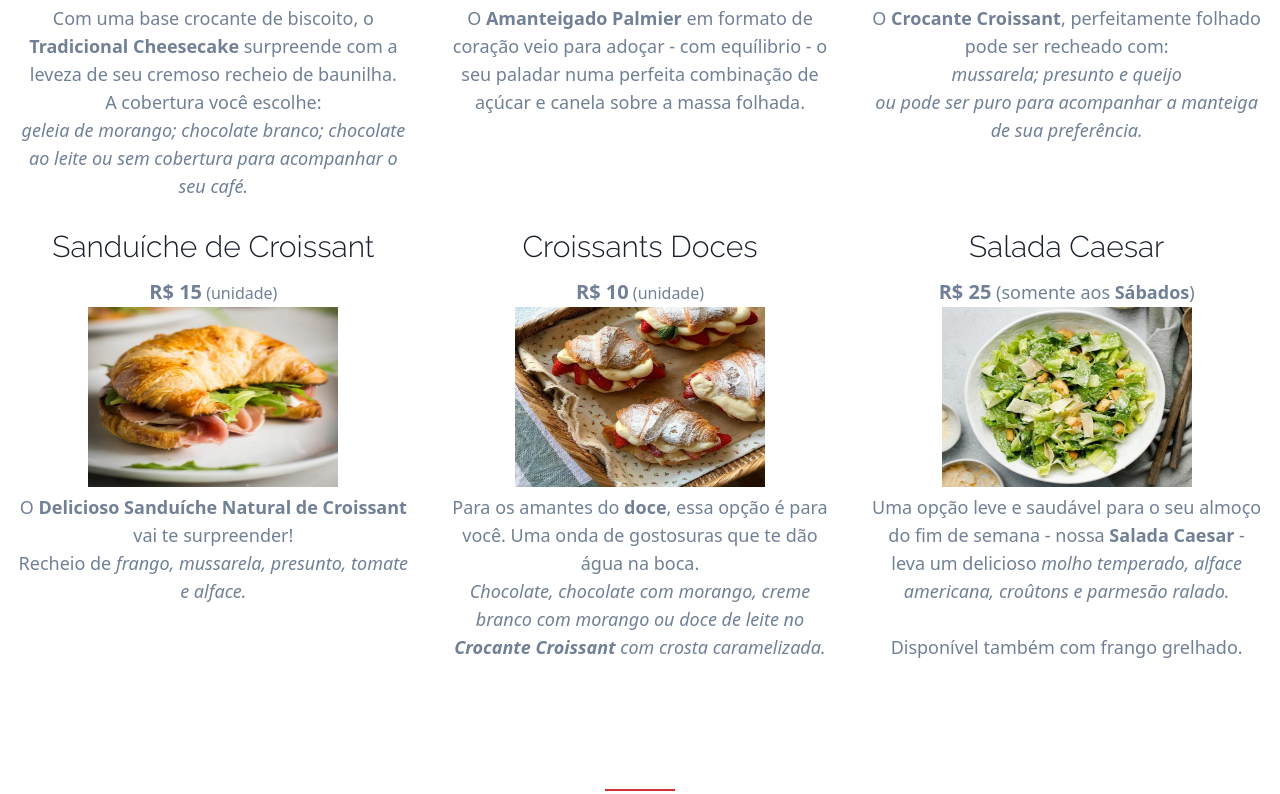
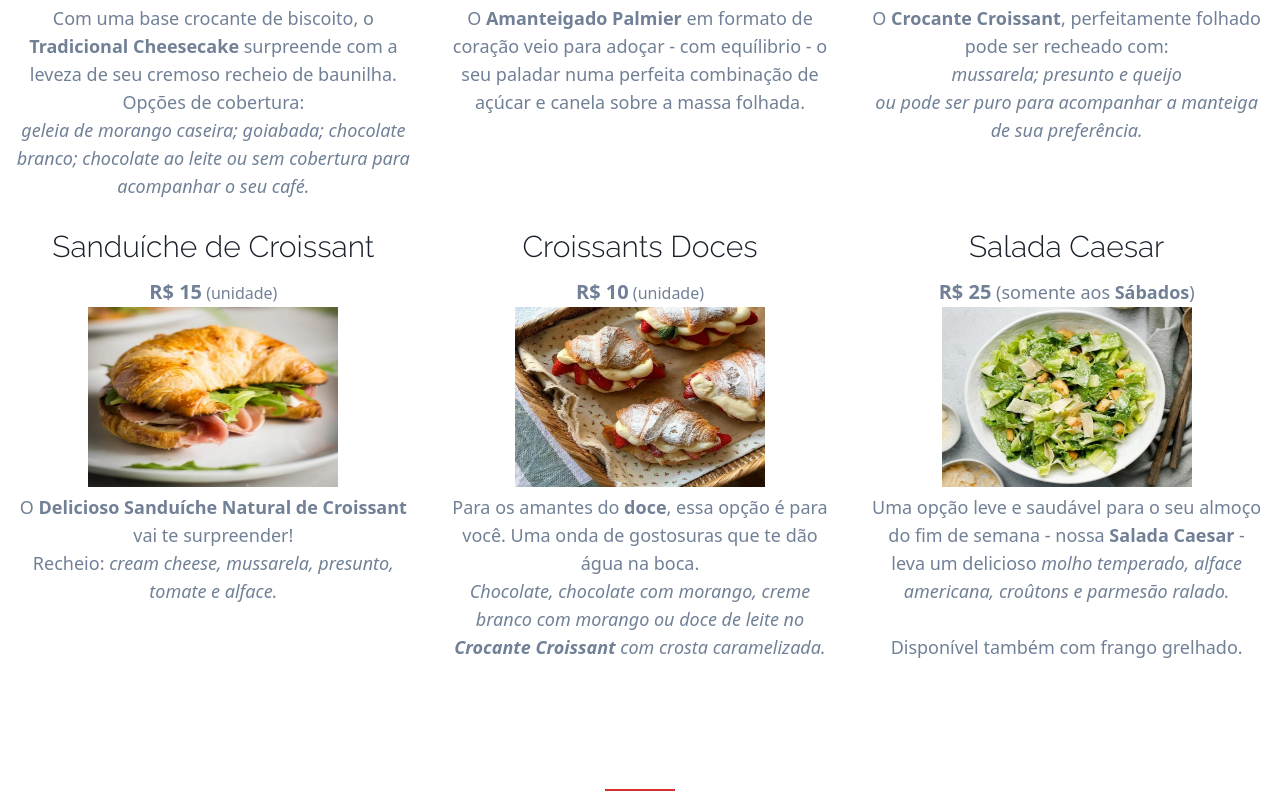
Before and after one commit to DanSilva41/coffee-shop-ui, a Next.js app: page / in a window 1280 px wide. Shown: the part 967-1761 px from the top of the page. Built offline with nearby package versions, Linux system fonts and the light colour scheme.

Commit message:
Update descriptions

```diff
--- a/src/templates/Menu.tsx
+++ b/src/templates/Menu.tsx
@@ -18,10 +18,10 @@ const Menu = (props: IMenuProps) => (
             Com uma base crocante de biscoito, o{' '}
             <strong>Tradicional Cheesecake</strong> surpreende com a leveza de
             seu cremoso recheio de baunilha.
-            <br /> A cobertura você escolhe:
+            <br /> Opções de cobertura:
             <br />
             <em>
-              geleia de morango; chocolate branco; chocolate ao leite ou sem
+              geleia de morango caseira; goiabada; chocolate branco; chocolate ao leite ou sem
               cobertura para acompanhar o seu café.
             </em>
           </>
@@ -69,7 +69,7 @@ const Menu = (props: IMenuProps) => (
             O <strong>Delicioso Sanduíche Natural de Croissant</strong> vai te
             surpreender!
             <br />
-            Recheio de <em>frango, mussarela, presunto, tomate e alface.</em>
+            Recheio: <em>cream cheese, mussarela, presunto, tomate e alface.</em>
           </>
         }
         image="/assets/images/sanduich-croissant.jpg"
```
